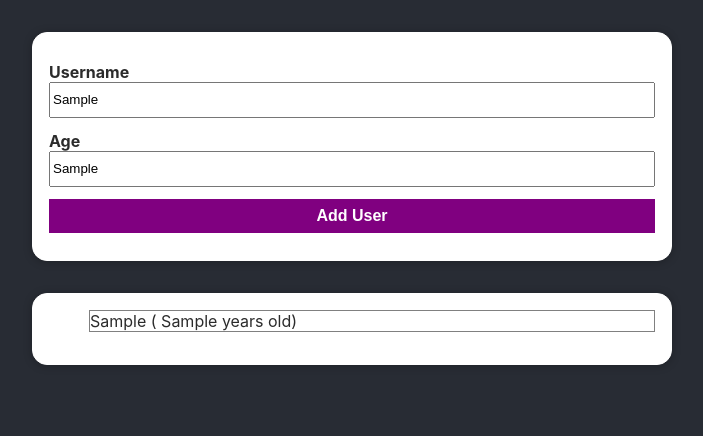
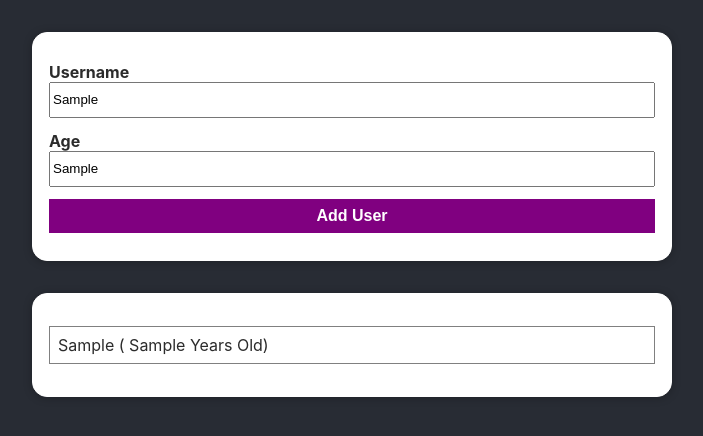
Before and after one commit to Guillemduno/practice_project_react_1, a React (Create React App) app in the folder my-app/: page / in a window 1280 px wide. Both pictures are taken after typing "Sample", "Sample" into the empty fields and a click on the button "Add User". Shown: the top 436 px of the page, without its empty margins (288-991 px from the left). Built offline with nearby package versions, Linux system fonts and the light colour scheme.

Commit message:
show list only if user exist

```diff
--- a/my-app/src/App.css
+++ b/my-app/src/App.css
@@ -5,6 +5,12 @@ body {
   //text-align: center;
 }
 .App-header {
-  width: 50%;
+  width: 95%;
   margin: auto;
 }
+
+@media only screen and (min-width: 600px) {
+  .App-header {
+    width: 50%;
+  }
+}
--- a/my-app/src/App.js
+++ b/my-app/src/App.js
@@ -22,7 +22,7 @@ function App() {
     <div className="App">
       <header className="App-header">
         <Form onSaveUser={saveUser}></Form>
-        <List listOfUsers={users}></List>
+        {users.length > 0 && <List listOfUsers={users}></List>}
       </header>
     </div>
   );
--- a/my-app/src/components/form/list.js
+++ b/my-app/src/components/form/list.js
@@ -5,15 +5,18 @@ import style from "./list.module.css";
 const List = (props) => {
   return (
     <Card className={style.list}>
-      <ul>
-        {props.listOfUsers.map((user) => {
-          return (
-            <li>
-              {user.nom} ( {user.edad} years old)
-            </li>
-          );
-        })}
-      </ul>
+      {/* <ul> */}
+      {props.listOfUsers.map((user) => {
+        return (
+          // <li>
+          <p>
+            {user.nom} ( {user.edad} years old)
+          </p>
+
+          // </li>
+        );
+      })}
+      {/* </ul> */}
     </Card>
   );
 };
--- a/my-app/src/components/form/list.module.css
+++ b/my-app/src/components/form/list.module.css
@@ -2,12 +2,8 @@
   color: #2b2b2b;
 }
 
-.list ul {
-  margin: 0;
+.list p {
+  border: 1px solid grey;
+  padding: 0.5em;
+  text-transform: capitalize;
 }
-
-.list li {
-  list-style: none;
-  border: 1px solid grey;
-  margin-bottom: 1em;
-}
```
